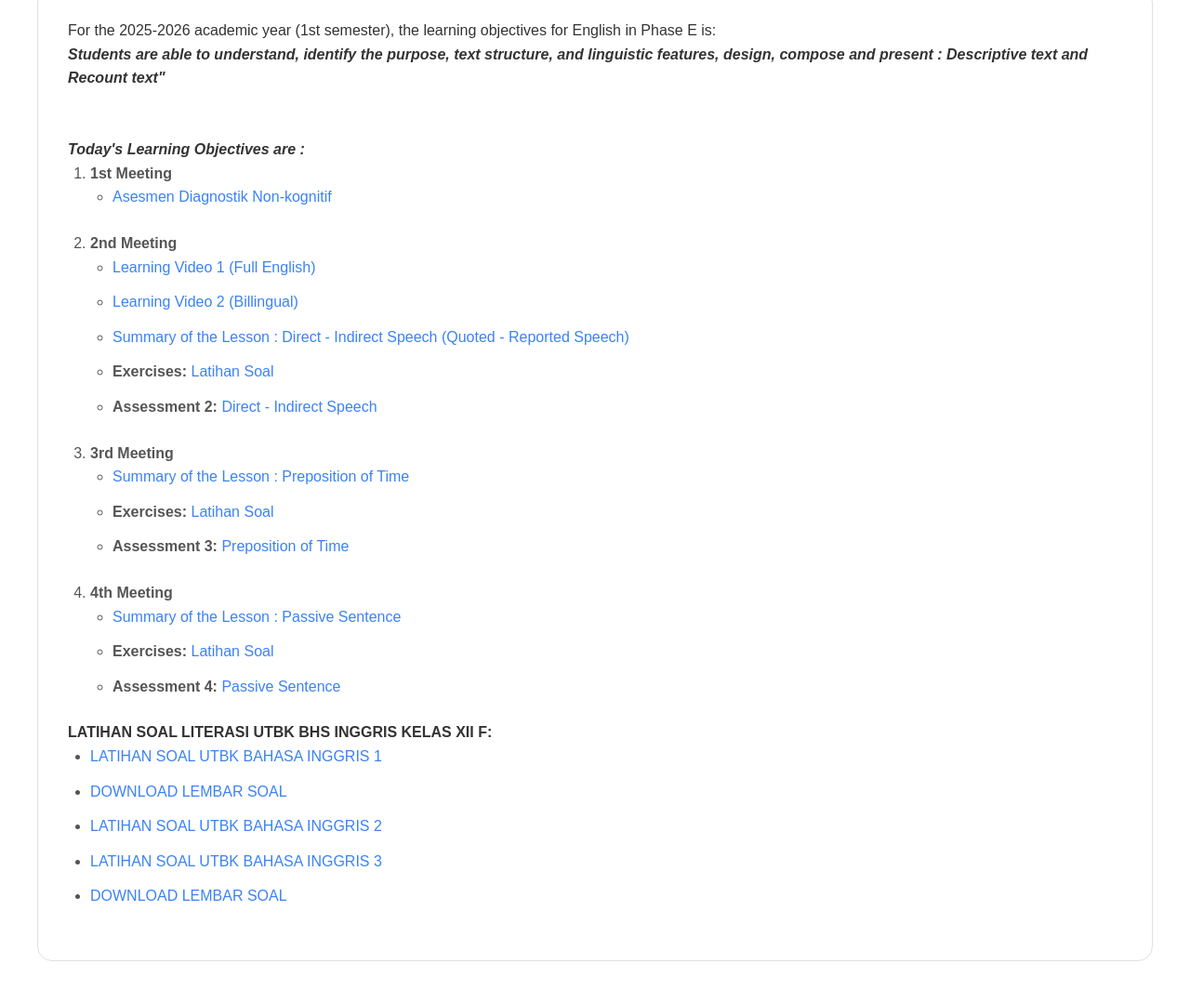
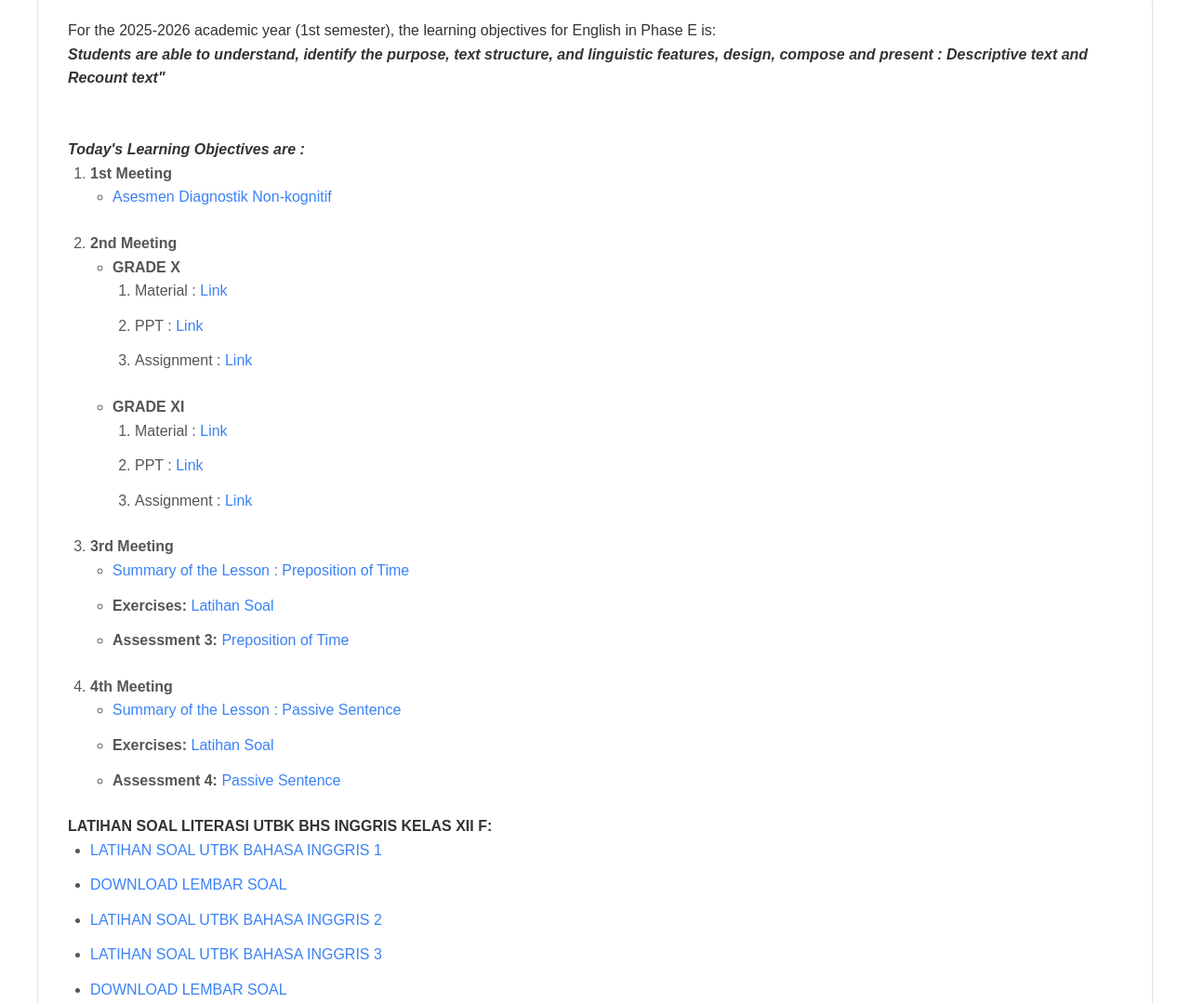
Before and after one commit to MrYetno/MyEnglishClass, a plain HTML site: page index.html in a window 1280 px wide. Shown: the part 3761-4840 px from the top of the page at 93% size. Drawn offline with Linux system fonts and the light colour scheme.

Commit message:
index.html

```diff
--- a/index.html
+++ b/index.html
@@ -580,18 +580,23 @@
                         </ul>
                     </li>
                     <li><b>2nd Meeting</b>
-                        <ul>
-                            <li><a href="https://www.youtube.com/watch?v=k7KjxyZ9W2I" target="_blank" rel="noopener">Learning Video 1 (Full English)</a></li>
-                            <li><a href="https://www.youtube.com/watch?v=vG7_v3Xc3v0" target="_blank" rel="noopener">Learning Video 2 (Billingual)</a></li>
-                            <li><a href="https://drive.google.com/file/d/1gj6yviSXBYNa3eUrjXh_JM2KnvXlEYLP/view?usp=sharing" target="_blank" rel="noopener">Summary of the Lesson : Direct - Indirect Speech (Quoted - Reported Speech)</a></li>
-                            <li>
-                                <b>Exercises:</b> <a href="https://drive.google.com/file/d/1WdQKm6gUU5X7Vpq67IwQAGlDFuQg0xaG/view?usp=sharing" target="_blank" rel="noopener">Latihan Soal</a>
-                            </li>
-                            <li>
-                                <b>Assessment 2:</b> <a href="https://docs.google.com/forms/d/e/1FAIpQLSdUH5yfiB6d00Tnmm5prRfFwvepWBDLX6MYDg4rF522itlc1A/viewform?usp=sharing" target="_blank" rel="noopener">Direct - Indirect Speech</a>
-                            </li>
-                        </ul>
-                    </li>
+    <ul>
+        <li><b>GRADE X</b>
+            <ol>
+                <li>Material : <a href="https://docs.google.com/document/d/19gHel5ppmpV0hcWjtRNsAEM9hfizwId7/edit?usp=sharing&ouid=106611559399722685639&rtpof=true&sd=true" target="_blank" rel="noopener">Link</a></li>
+                <li>PPT : <a href="https://docs.google.com/presentation/d/1udgUu7mPLAWMcdCAs5r-YT7TdCsFmAeU/edit?usp=sharing&ouid=106611559399722685639&rtpof=true&sd=true" target="_blank" rel="noopener">Link</a></li>
+                <li>Assignment : <a href="https://docs.google.com/document/d/1XwHfyk4Om6jNIwbAjScMo16rfO81xJIT/edit?usp=sharing&ouid=106611559399722685639&rtpof=true&sd=true" target="_blank" rel="noopener">Link</a></li>
+            </ol>
+        </li>
+        <li><b>GRADE XI</b>
+            <ol>
+                <li>Material : <a href="https://docs.google.com/document/d/1ao72T-x9_NzfLn-ZSiCZa5wxisfBTc7Y/edit?usp=sharing&ouid=106611559399722685639&rtpof=true&sd=true" target="_blank" rel="noopener">Link</a></li>
+                <li>PPT : <a href="https://docs.google.com/presentation/d/1RNl7SzZ0AxFKlpIMw5kCnNZ1FZhcd08L/edit?usp=sharing&ouid=106611559399722685639&rtpof=true&sd=true" target="_blank" rel="noopener">Link</a></li>
+                <li>Assignment : <a href="https://docs.google.com/document/d/1Sk-Qrt4CUzTNj5wSQ2DFJtUv91JDBB-j/edit?usp=sharing&ouid=106611559399722685639&rtpof=true&sd=true" target="_blank" rel="noopener">Link</a></li>
+            </ol>
+        </li>
+    </ul>
+</li>
                     <li><b>3rd Meeting</b>
                         <ul>
                             <li><a href="https://drive.google.com/file/d/1hAmaBq2owpwj6ED3XcTt_2vQT0DNB-_o/view?usp=sharing" target="_blank" rel="noopener">Summary of the Lesson : Preposition of Time</a></li>
@@ -690,4 +695,5 @@
         });
     </script>
 </body>
+
 </html>a
```
